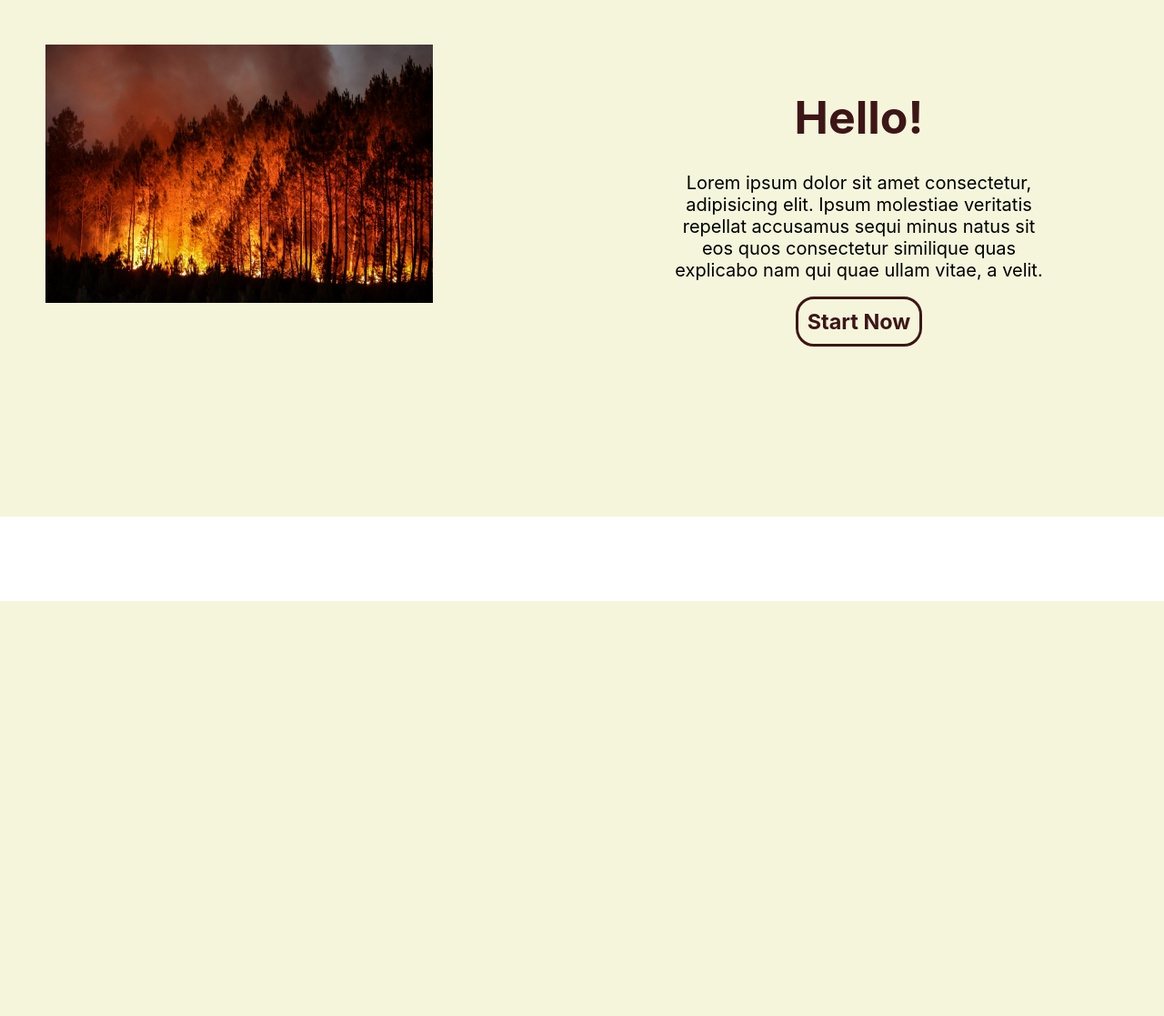
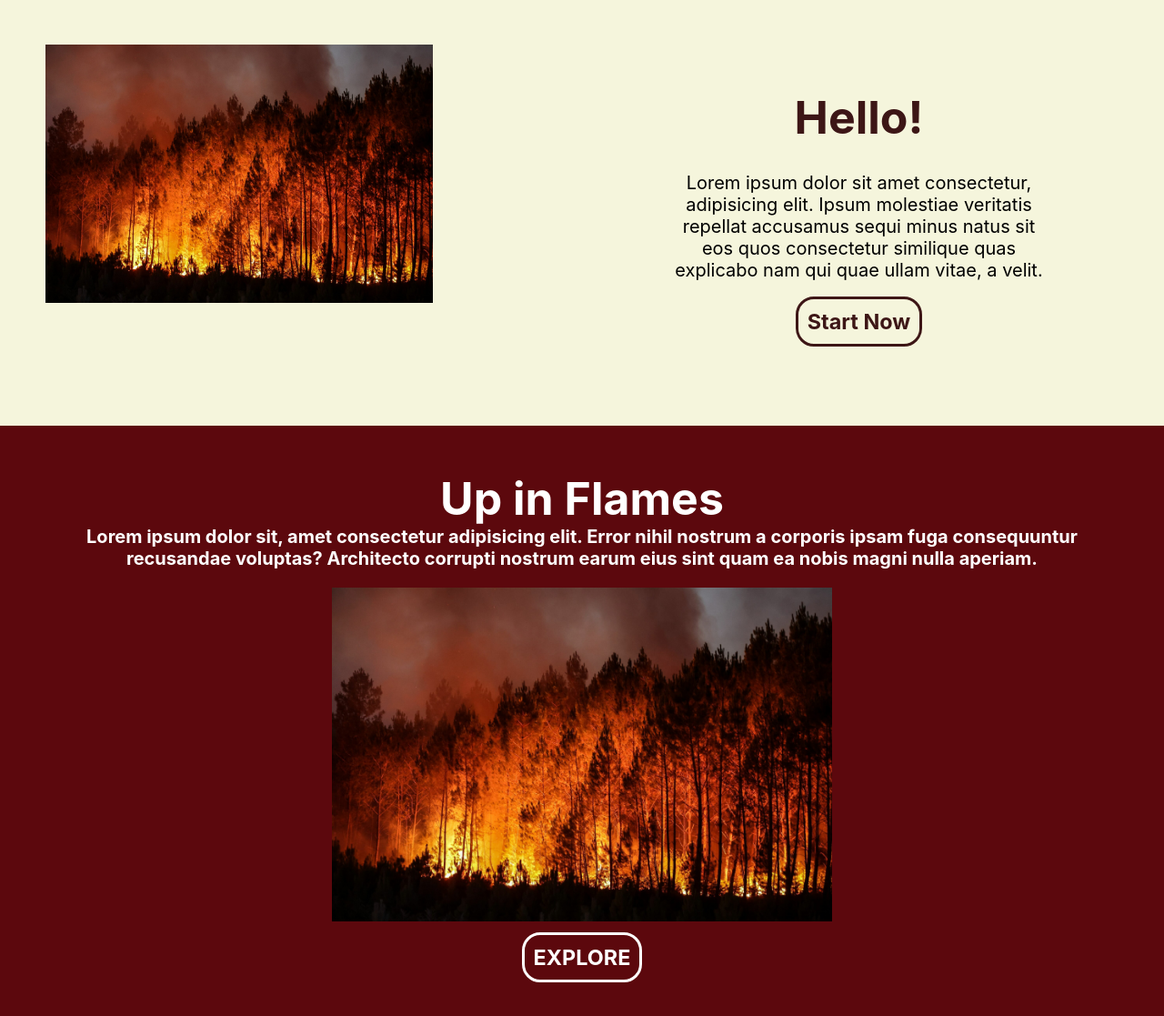
Before and after one commit to ipioselli/cart351_project, a PHP site: page / in a window 1280 px wide. Shown: the part 139-1256 px from the top of the page at 91% size. Before the commit the page ends 800 px from the top, so only its background shows below. Run offline with PHP 8.4, Linux system fonts and the light colour scheme.

Commit message:
added map section

```diff
--- a/css/style.css
+++ b/css/style.css
@@ -70,3 +70,31 @@
 
 
   }
+
+  .map{
+    text-align: center;
+    background-color: #5C080D;
+    padding:50px;
+    color:white;s
+  }
+
+  .map h2{
+    font-size: 50px;
+  }
+
+  .map h1{
+    font-size: 20px;
+  }
+
+  .map a{
+    padding: 10px;;
+    text-decoration: none;
+    color:white;
+    border-style: solid;
+    border-radius: 20px;
+  }
+
+  .map img{
+    width:50%;
+    padding:20px;
+  }
--- a/index.html
+++ b/index.html
@@ -36,7 +36,11 @@
 </section>
 
 
-<section class="hello">
+<section class="map">
+    <h2>Up in Flames</h2>
+    <h1>Lorem ipsum dolor sit, amet consectetur adipisicing elit. Error nihil nostrum a corporis ipsam fuga consequuntur recusandae voluptas? Architecto corrupti nostrum earum eius sint quam ea nobis magni nulla aperiam.</h1>
+    <img src="images/fire.jpeg" alt="">
+    <h3><a href="">EXPLORE</a></h3>
 
 
 
```
